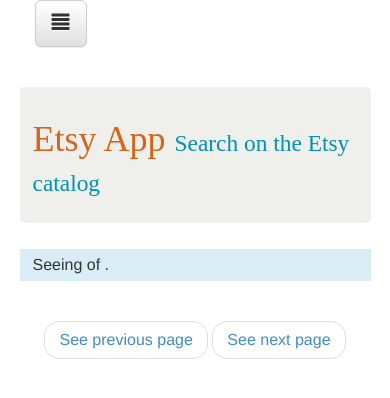
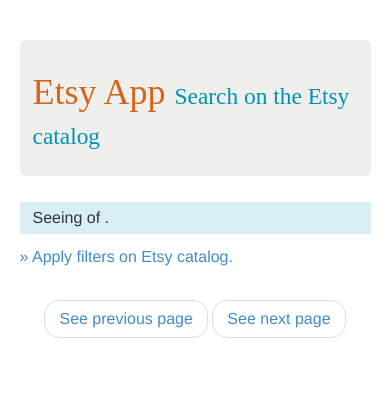
Before and after one commit to rodrigoBerlochi/etsyapp, a plain HTML site: page index.html in a window 390 px wide. Shown: the top 398 px of the page. Drawn offline with Linux system fonts and the light colour scheme; a script that the page names is missing; a web font is replaced by a local one.

Commit message:
-Improving filter form

```diff
--- a/css/main.css
+++ b/css/main.css
@@ -105,8 +105,12 @@ body {
     .etsyApp .form-column.open{
         right: 0px;
     }
+	.etsyApp  .form-column  .col-xs-8{
+		width: 89.666667%;
+	}
     .etsyApp .small-device-form{
         display: block;
+		cursor:pointer;
     }
 }
 
--- a/index.html
+++ b/index.html
@@ -26,9 +26,7 @@
 
             <div class="row">
                 <div class="main-col col-xs-12 col-sm-6 col-md-8">
-                    <button type="button" class="btn btn-default btn-lg small-device-form" ng-click="toggleForm()">
-                      <span class="glyphicon glyphicon-align-justify"></span>
-                    </button>
+
 
 
                     <div class="row etsy-header page-header">
@@ -42,6 +40,7 @@
                             <span ng-show="catalog.params.sort_order == 'down'">Order: down to up.</span>
                             <span ng-show="catalog.params.sort_order == 'up'">Order: up to down.</span>
                         </p>
+						<a class="small-device-form" ng-click="toggleForm()">&raquo; Apply filters on Etsy catalog.</a>
                     </div>
                     <div class="row">
                         <div class="col-xs-12">
```
Also changed, not shown: readme.txt.
